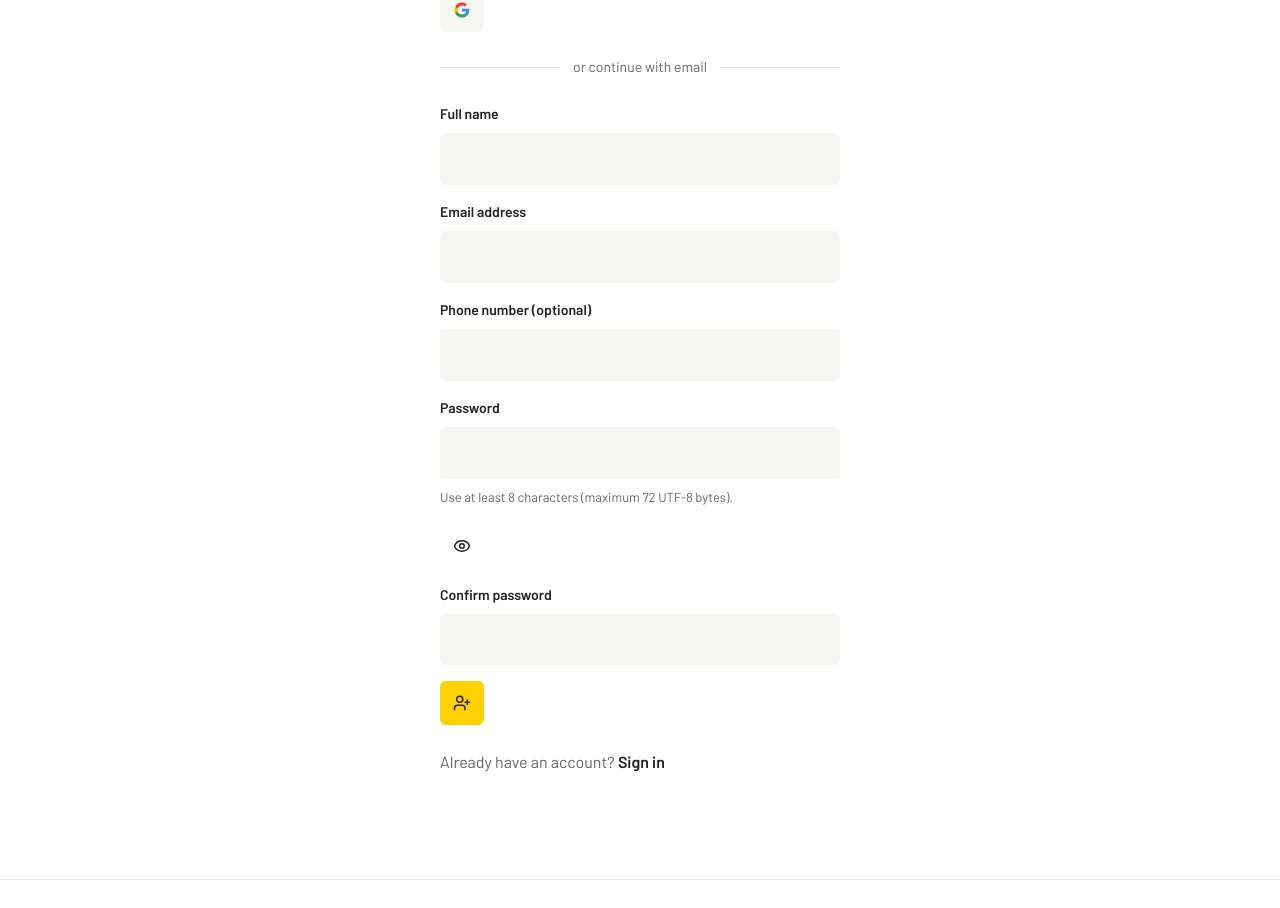
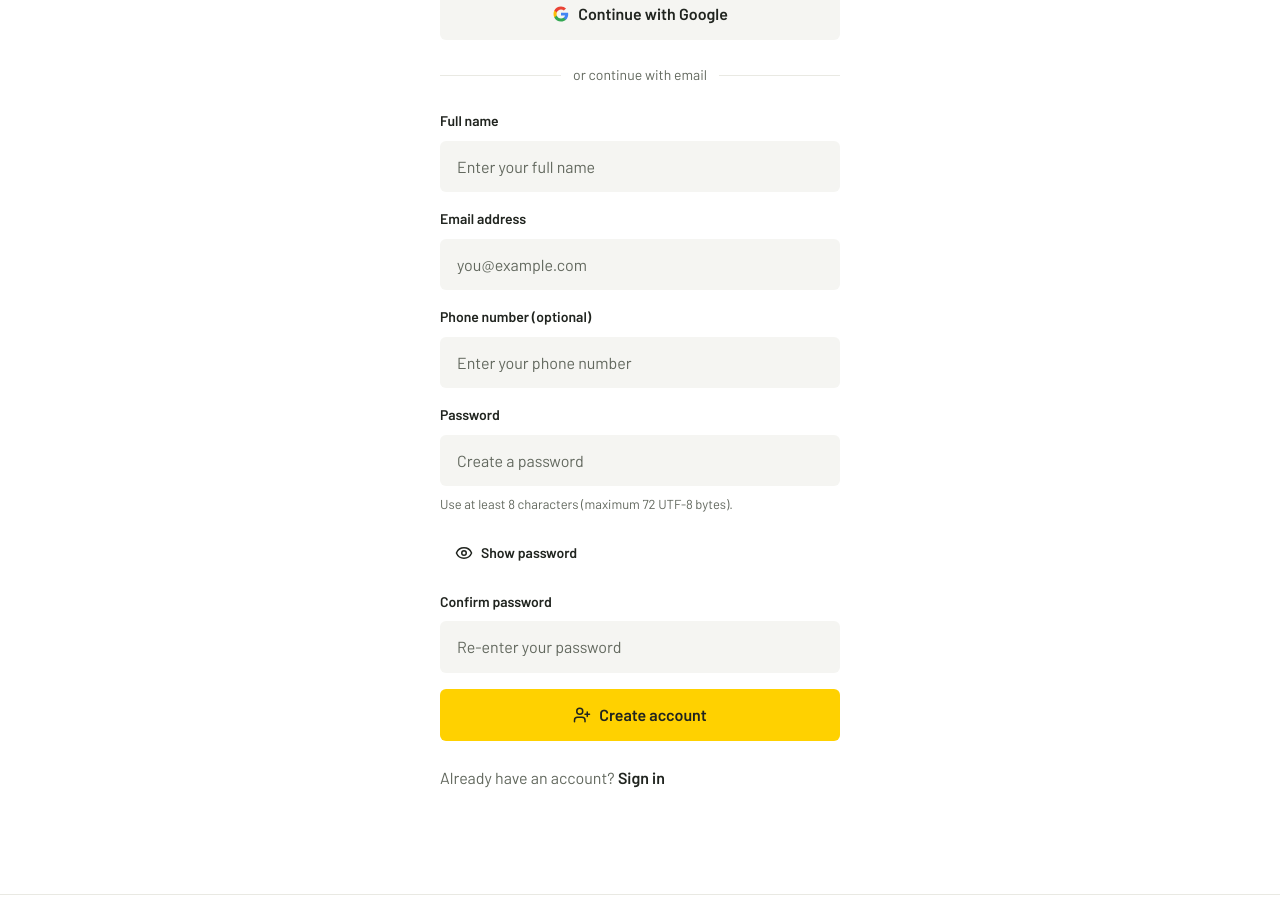
Before and after one commit to Mengheak/lost-and-found-client, a Next.js app: page /register in a window 1280 px wide. Shown: the part 379-1287 px from the top of the page. Built offline with nearby package versions, Linux system fonts and the light colour scheme; no server answers.

Commit message:
fix(auth): add input placeholders and visible button labels

```diff
--- a/components/auth/auth-form.tsx
+++ b/components/auth/auth-form.tsx
@@ -70,11 +70,19 @@ export function AuthForm({ mode }: { mode: "login" | "register" }) {
         <div className="auth-divider">or continue with email</div>
         <form className="section-stack" onSubmit={submit}>
           {register && (
-            <Input label="Full name" name="name" autoComplete="name" required maxLength={255} />
+            <Input
+              label="Full name"
+              name="name"
+              placeholder="Enter your full name"
+              autoComplete="name"
+              required
+              maxLength={255}
+            />
           )}
           <Input
             label="Email address"
             name="email"
+            placeholder="you@example.com"
             type="email"
             autoComplete="email"
             required
@@ -84,6 +92,7 @@ export function AuthForm({ mode }: { mode: "login" | "register" }) {
             <Input
               label="Phone number (optional)"
               name="phone"
+              placeholder="Enter your phone number"
               type="tel"
               autoComplete="tel"
               maxLength={50}
@@ -93,6 +102,7 @@ export function AuthForm({ mode }: { mode: "login" | "register" }) {
             <Input
               label="Password"
               name="password"
+              placeholder={register ? "Create a password" : "Enter your password"}
               type={visible ? "text" : "password"}
               autoComplete={register ? "new-password" : "current-password"}
               required
@@ -104,19 +114,21 @@ export function AuthForm({ mode }: { mode: "login" | "register" }) {
               size="sm"
               onClick={() => setVisible(!visible)}
               aria-pressed={visible}
-              iconLabel={visible ? "Hide password" : "Show password"}
+              aria-label={visible ? "Hide password" : "Show password"}
             >
               {visible ? (
                 <EyeOff size={18} aria-hidden="true" />
               ) : (
                 <Eye size={18} aria-hidden="true" />
               )}
+              {visible ? "Hide password" : "Show password"}
             </Button>
           </div>
           {register && (
             <Input
               label="Confirm password"
               name="confirmPassword"
+              placeholder="Re-enter your password"
               type={visible ? "text" : "password"}
               autoComplete="new-password"
               required
@@ -131,13 +143,14 @@ export function AuthForm({ mode }: { mode: "login" | "register" }) {
             type="submit"
             disabled={googleBusy}
             loading={loginState.isLoading || registerState.isLoading}
-            iconLabel={register ? "Create account" : "Sign in"}
+            aria-label={register ? "Create account" : "Sign in"}
           >
             {register ? (
               <UserPlus size={18} aria-hidden="true" />
             ) : (
               <LogIn size={18} aria-hidden="true" />
             )}
+            {register ? "Create account" : "Sign in"}
           </Button>
         </form>
         <p className="muted">
--- a/components/auth/google-sign-in.tsx
+++ b/components/auth/google-sign-in.tsx
@@ -35,7 +35,7 @@ export function GoogleSignIn({
         disabled={disabled}
         loading={isLoading || leaving}
         onClick={signIn}
-        iconLabel="Continue with Google"
+        aria-label="Continue with Google"
       >
         {!isLoading && !leaving && (
           <svg width="18" height="18" viewBox="0 0 24 24" aria-hidden="true">
@@ -57,6 +57,7 @@ export function GoogleSignIn({
             />
           </svg>
         )}
+        Continue with Google
       </Button>
       {error && (
         <p role="alert" className="field-error">
```
